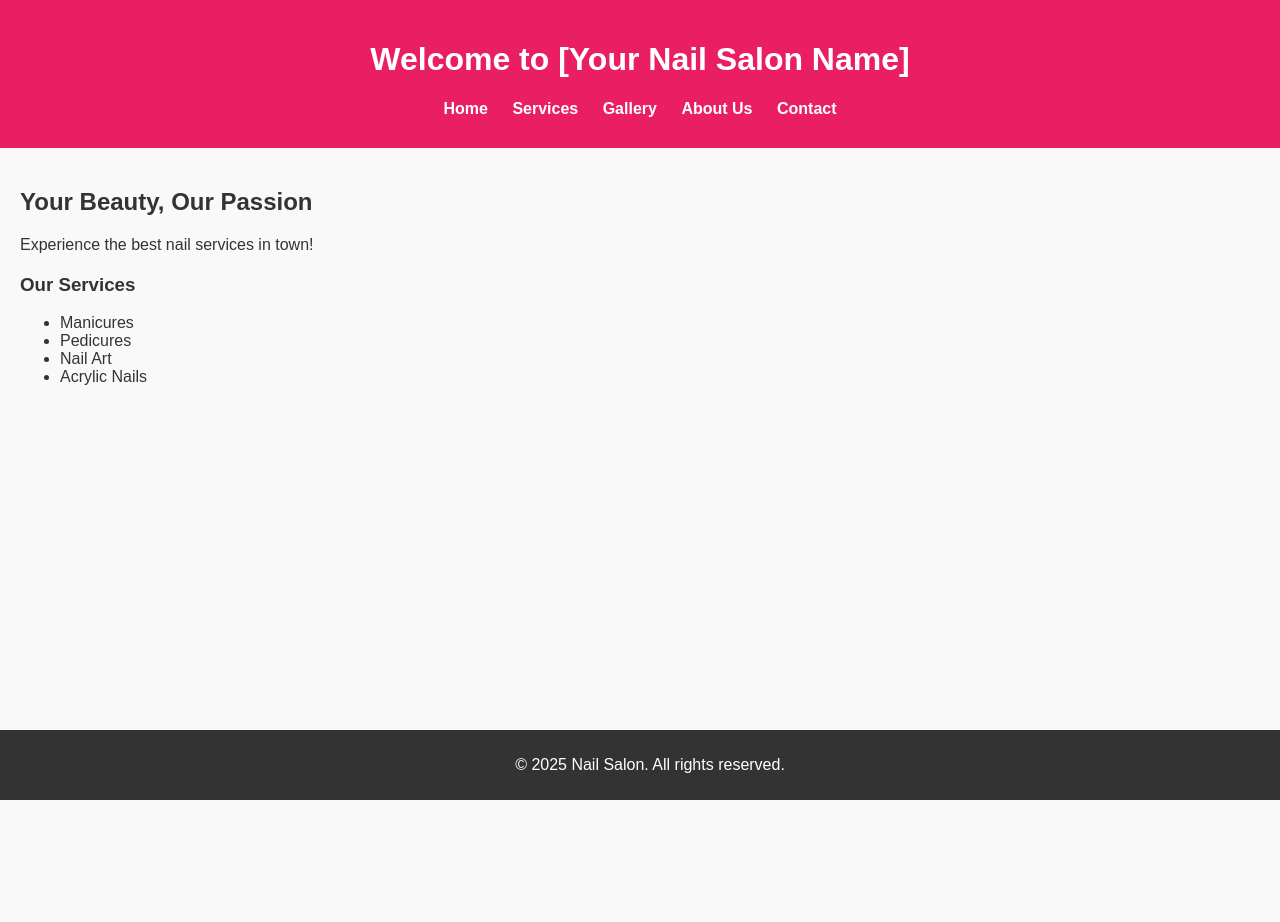
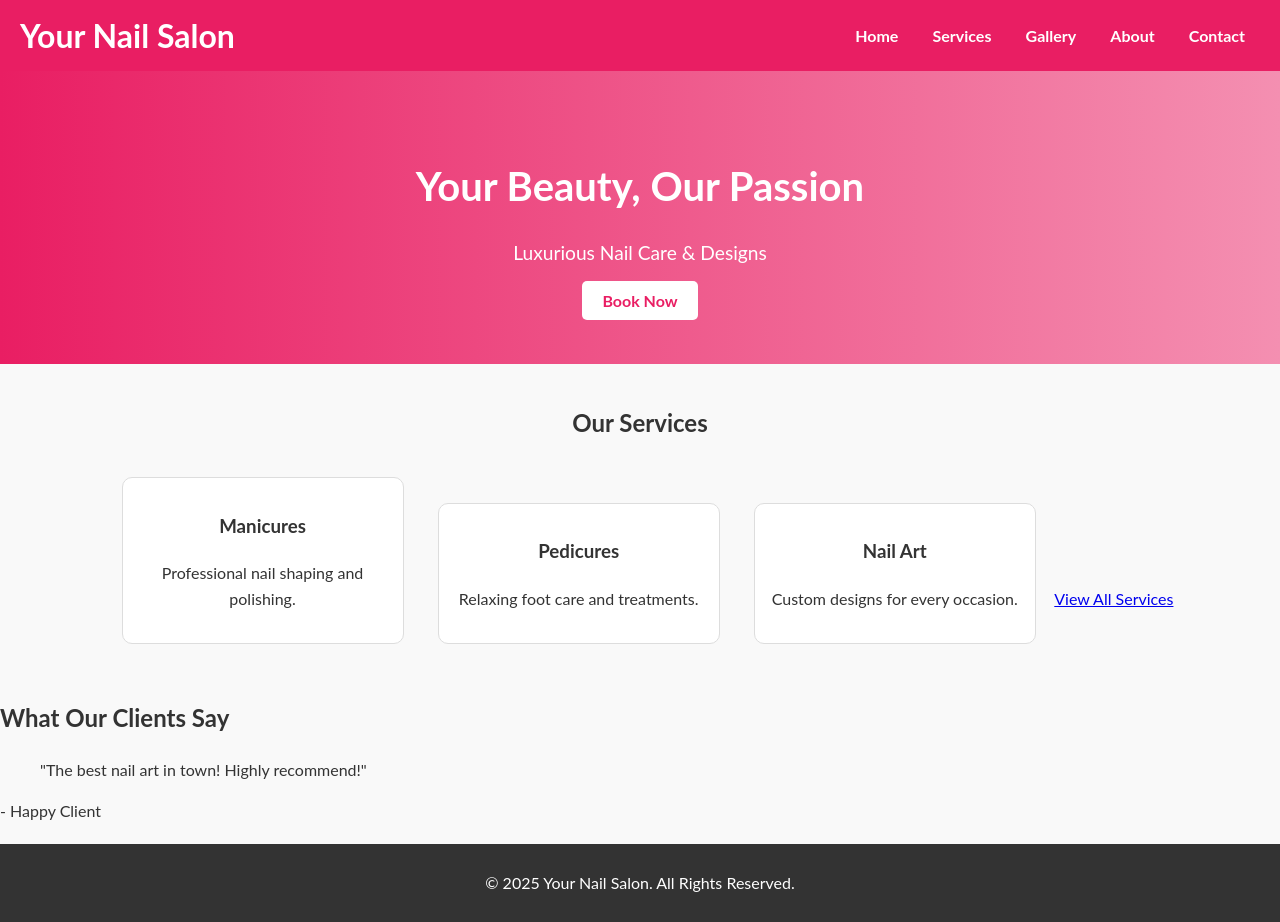
Before and after one commit to Kushal007-Bhandari/nail-salon-site, a plain HTML site: page index.html in a window 1280 px wide. Before the commit the page ends 800 px from the top, so only its background shows below. Drawn offline with Linux system fonts and the light colour scheme.

Commit message:
Updated homepage layout and style

```diff
--- a/index.html
+++ b/index.html
@@ -3,37 +3,54 @@
 <head>
     <meta charset="UTF-8">
     <meta name="viewport" content="width=device-width, initial-scale=1.0">
-    <title>Nail Salon</title>
+    <title>Welcome to Your Nail Salon</title>
     <link rel="stylesheet" href="style.css">
 </head>
 <body>
     <header>
-        <h1>Welcome to [Your Nail Salon Name]</h1>
+        <div class="logo">
+            <h1>Your Nail Salon</h1>
+        </div>
         <nav>
             <a href="index.html">Home</a>
             <a href="services.html">Services</a>
             <a href="gallery.html">Gallery</a>
-            <a href="about.html">About Us</a>
+            <a href="about.html">About</a>
             <a href="contact.html">Contact</a>
         </nav>
     </header>
-    <main>
-        <section>
-            <h2>Your Beauty, Our Passion</h2>
-            <p>Experience the best nail services in town!</p>
-        </section>
-        <section>
-            <h3>Our Services</h3>
-            <ul>
-                <li>Manicures</li>
-                <li>Pedicures</li>
-                <li>Nail Art</li>
-                <li>Acrylic Nails</li>
-            </ul>
-        </section>
-    </main>
+
+    <section class="hero">
+        <h2>Your Beauty, Our Passion</h2>
+        <p>Luxurious Nail Care & Designs</p>
+        <a href="contact.html" class="btn">Book Now</a>
+    </section>
+
+    <section class="services-overview">
+        <h2>Our Services</h2>
+        <div class="service">
+            <h3>Manicures</h3>
+            <p>Professional nail shaping and polishing.</p>
+        </div>
+        <div class="service">
+            <h3>Pedicures</h3>
+            <p>Relaxing foot care and treatments.</p>
+        </div>
+        <div class="service">
+            <h3>Nail Art</h3>
+            <p>Custom designs for every occasion.</p>
+        </div>
+        <a href="services.html" class="btn">View All Services</a>
+    </section>
+
+    <section class="testimonials">
+        <h2>What Our Clients Say</h2>
+        <blockquote>"The best nail art in town! Highly recommend!"</blockquote>
+        <p>- Happy Client</p>
+    </section>
+
     <footer>
-        <p>&copy; 2025 Nail Salon. All rights reserved.</p>
+        <p>&copy; 2025 Your Nail Salon. All Rights Reserved.</p>
     </footer>
 </body>
 </html>
--- a/style.css
+++ b/style.css
@@ -1,37 +1,74 @@
+/* General Reset */
 body {
-    font-family: Arial, sans-serif;
     margin: 0;
     padding: 0;
+    font-family: 'Lato', sans-serif;
     background-color: #f9f9f9;
     color: #333;
+    line-height: 1.6;
 }
 header {
+    display: flex;
+    justify-content: space-between;
+    align-items: center;
     background-color: #e91e63;
     color: white;
-    padding: 20px;
-    text-align: center;
+    padding: 10px 20px;
 }
-nav {
-    margin: 10px 0;
+header .logo h1 {
+    margin: 0;
 }
 nav a {
     color: white;
-    margin: 0 10px;
+    text-decoration: none;
+    margin: 0 15px;
+    font-weight: bold;
+}
+nav a:hover {
+    text-decoration: underline;
+}
+.hero {
+    text-align: center;
+    padding: 50px 20px;
+    background: linear-gradient(to right, #e91e63, #f48fb1);
+    color: white;
+}
+.hero h2 {
+    font-size: 2.5rem;
+    margin-bottom: 10px;
+}
+.hero p {
+    font-size: 1.2rem;
+    margin-bottom: 20px;
+}
+.hero .btn {
+    padding: 10px 20px;
+    background-color: white;
+    color: #e91e63;
     text-decoration: none;
     font-weight: bold;
+    border-radius: 5px;
 }
-main {
+.hero .btn:hover {
+    background-color: #f8bbd0;
+}
+.services-overview {
+    text-align: center;
     padding: 20px;
+}
+.services-overview .service {
+    margin: 15px;
+    padding: 15px;
+    border: 1px solid #ddd;
+    border-radius: 10px;
+    background-color: #fff;
+    display: inline-block;
+    width: 250px;
 }
 footer {
     background-color: #333;
     color: white;
     text-align: center;
     padding: 10px;
-    position: fixed;
-    width: 100%;
-    bottom: 0;
+    margin-top: 20px;
 }
-section {
-    margin-bottom: 20px;
-}
```
